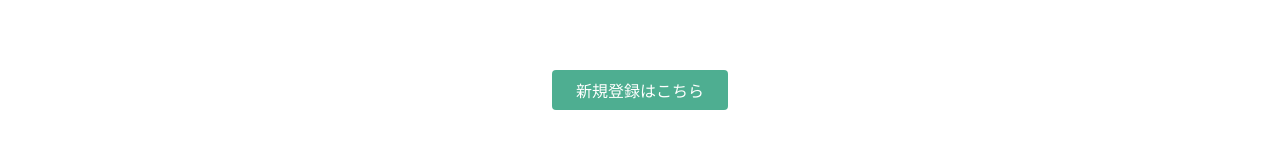
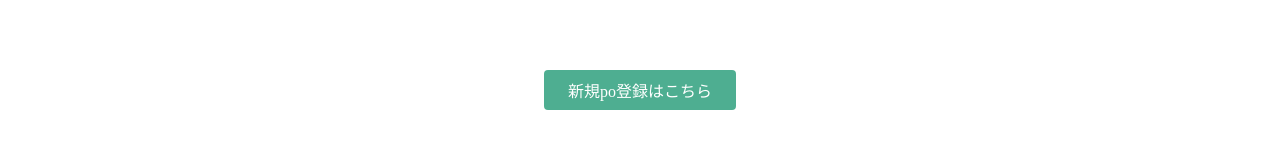
Before and after one commit to Daichi-tsubasa/sidanmaketest, a plain HTML site: page index.html in a window 1280 px wide. Shown: the part 362-522 px from the top of the page. Drawn offline with Linux system fonts and the light colour scheme.

Commit message:
Update index.html

```diff
--- a/index.html
+++ b/index.html
@@ -26,7 +26,7 @@
       <h1>LEARN TO CODE.<br>LEARN TO BE CREATIVE.</h1>
       <p>Progateはオンラインプログラミング学習サービスです。<br>初心者にもやさしいスライドとレッスンで、ウェブサービスを作りながらプログラミングを学んでいきましょう。</p>
       <div class="btn-wrapper">
-        <a href="#" class="btn signup">新規登録はこちら</a>
+        <a href="#" class="btn signup">新規po登録はこちら</a>
         <p>or</p>
         <a href="#" class="btn facebook"><span class="fa fa-facebook"></span>Facebookで登録</a>
         <a href="#" class="btn twitter"><span class="fa fa-twitter"></span>Twitterで登録</a>
```
